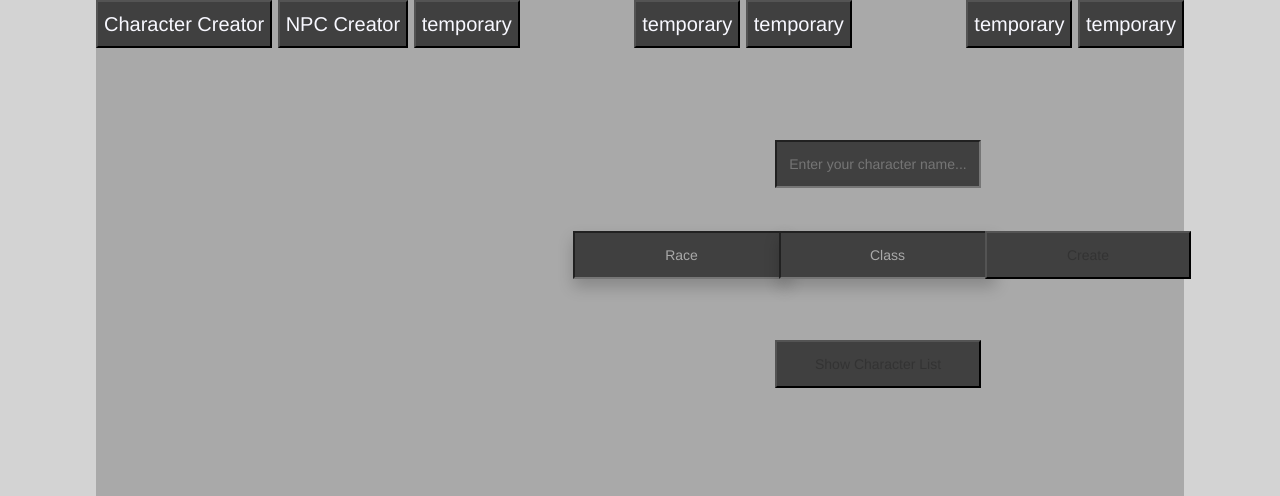
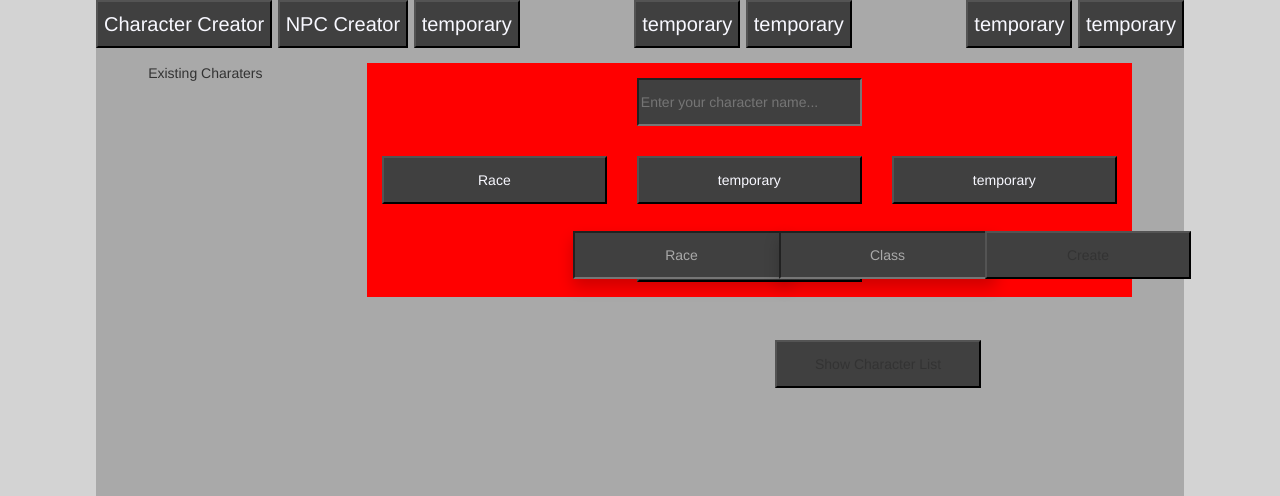
Before and after one commit to Malverick/DnD-Project, a PHP site: page / in a window 1280 px wide. Shown: the part 60-556 px from the top of the page. Run offline with PHP 8.4, Linux system fonts and the light colour scheme.

Commit message:
reorganised the character creator

```diff
--- a/Front End/CSS/styles.css
+++ b/Front End/CSS/styles.css
@@ -44,26 +44,55 @@ body {
     color:ghostwhite;
 }
 .navButton:hover {
-        height: 48px;
-        width: auto;
-        background-color: #b7b7b7;
-        color: black;
+    height: 48px;
+    width: auto;
+    background-color: #b7b7b7;
+    color: black;
 }
 
 input {
   color: darkgray;
 }
-/*
-    header {
-    font-family:'Times New Roman', Times, serif;
-    font-size: 200% ;
-    color: #ededed;
-    background-color:#404040;
-    text-align: left;
-    padding-left:600px ;
-    height: 50px;
+
+#mainContent {
+    margin-top:15px;
+    display: flex;
+    justify-content:space-around;
 }
-*/
+#charListing {
+    flex-direction: column;
+}
+#charCreator{
+    display:flex;
+    justify-content:center;
+    align-items:center;
+    background-color:red;
+}
+
+#charColumn{
+    flex-direction:column;
+    align-items:center;
+}
+.pageButton {
+    height: 48px;
+    width: 225px;
+    background-color: #404040;
+    color: ghostwhite;
+    margin:15px
+}
+.dropdown {
+    position: relative;
+    display: inline-block;
+}
+.dropdown-content {
+    display: none;
+    position: absolute;
+    background-color: #f1f1f1;
+    min-width: 160px;
+    overflow: auto;
+    box-shadow: 0px 8px 16px 0px rgba(0,0,0,0.2);
+    z-index: 1;
+}
 
 #i01 {
     position: absolute;
--- a/Front End/Index.html
+++ b/Front End/Index.html
@@ -35,10 +35,38 @@
         </div>
 
 
-        <div id="characterCreator">
+        <div id="mainContent">
+            <div id="charListing">
+                <p>Existing Charaters</p>
+            </div>
+            <div id="charCreator">
+                <div id="charColumn">
+                    <div class="dropdown">
+                        <button class="pageButton" onclick="dropDown()">Race</button>
+                        <div id="Dropdown" class="dropdown-content">
+                            <button onclick="human()">Human</button>
+                            <Button onclick="high-elf()">High Elf</Button>
+                            <Button onclick="dwarf()">Dwarf</Button>
+                        </div>
+                    </div>
+                </div>
+                <div id="charColumn">
                     <div>
-                <input id="name" type="text" placeholder="Enter your character name...">
+                        <input class="pageButton" type="text" placeholder="Enter your character name...">
                     </div>
+                    <div>
+                        <button class="pageButton" onclick="location.href='#'">temporary</button>
+                    </div>
+                    <div>
+                        <button class="pageButton" onclick="location.href='#'">temporary</button>
+                    </div>
+                </div>
+                <div id="charColumn">
+                    <button class="pageButton" onclick="location.href='#'">temporary</button>
+                </div>
+            </div>
+        </div>
+
         <div class="dropdown1">
             <input id="dropdown1" type="text" value="Race">
             <div class="dropdown-content1">
@@ -57,7 +85,6 @@
         </div>
         <button id="create" onclick="postCharacter()">Create</button>
         <button id="goToCharPage" onclick="location.href='characterpage.html'">Show Character List</button>
-        </div>
 
 
         <script src="https://code.jquery.com/jquery-3.3.1.slim.min.js"
--- a/Front End/Javascript/Index.js
+++ b/Front End/Javascript/Index.js
@@ -3,6 +3,9 @@ window.onload = showChars();
 
 let doc = document.getElementById("listholder");
 
+function dropDown() {
+    document.getElementById("myDropdown").classList.toggle("show");
+}
 
 function human() {
     document.getElementById("dropdown1").value = "Human";
```
Also changed, not shown: 1 other file. Lines whose indentation alone changed are shown as unchanged.
